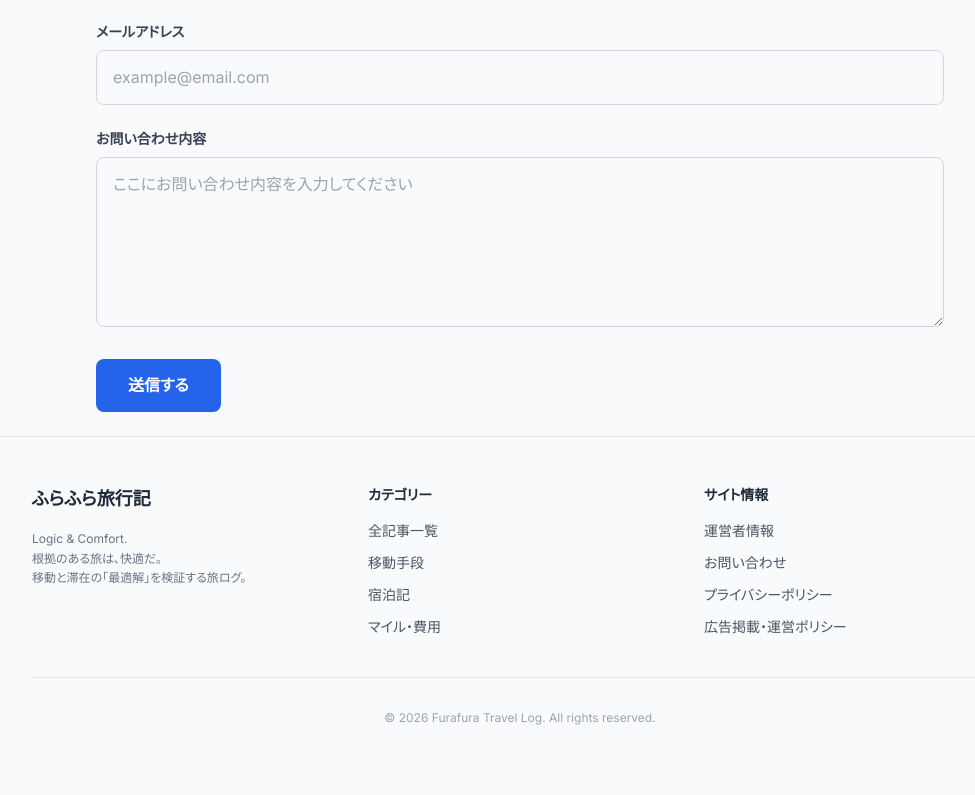
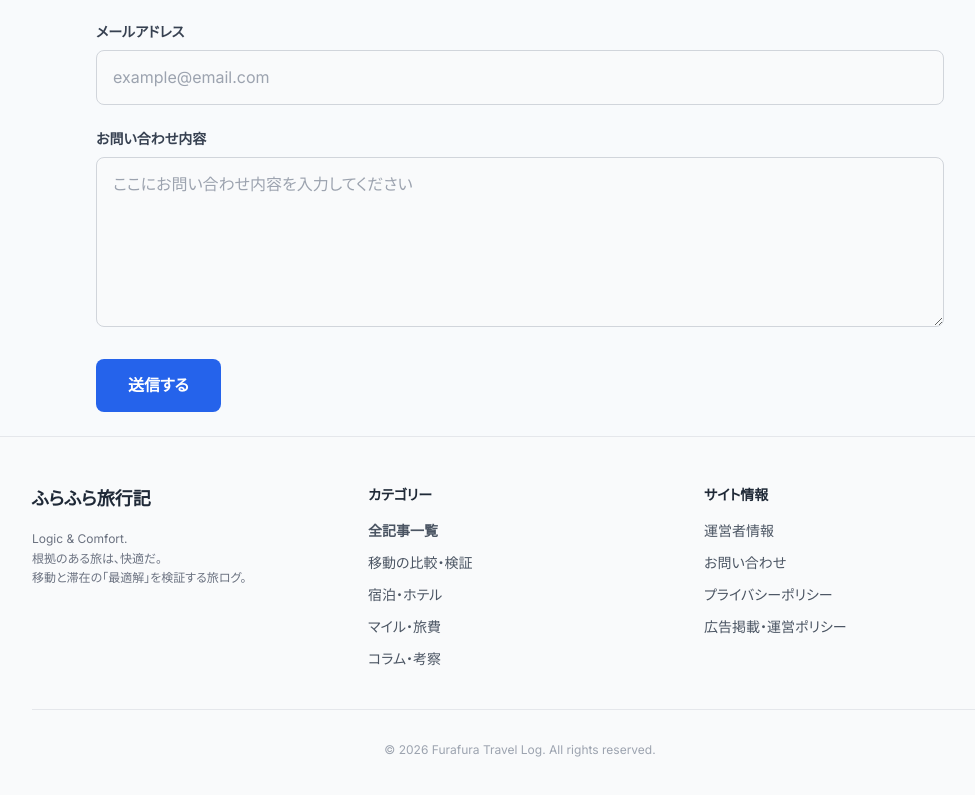
Before and after one commit to furahurarin/my-travel-blog, a Next.js app: page /contact in a window 1280 px wide. Shown: the part 387-1182 px from the top of the page, without its empty margins (120-1095 px from the left). Before the commit the page ends 1161 px from the top, so only its background shows below. Built offline with nearby package versions, Linux system fonts and the light colour scheme; no server answers.

Commit message:
2026_02_09 サイト土台完成

```diff
--- a/src/app/blog/[categoryId]/page.tsx
+++ b/src/app/blog/[categoryId]/page.tsx
@@ -10,8 +10,21 @@ type Props = {
   params: Promise<{ categoryId: string }>;
 };
 
+// メタデータ生成ロジック
 export async function generateMetadata({ params }: Props): Promise<Metadata> {
   const { categoryId } = await params;
+
+  // ▼▼▼ "all" の場合の特例処理 ▼▼▼
+  if (categoryId === "all") {
+    return {
+      title: "全記事一覧",
+      description: "ふらふら旅行記のすべての記事アーカイブ。",
+      openGraph: {
+        title: "全記事一覧 | ふらふら旅行記",
+      },
+    };
+  }
+
   const categories = await getCategories({ filters: `id[equals]${categoryId}` });
   const category = categories.contents[0];
 
@@ -26,35 +39,55 @@ export async function generateMetadata({ params }: Props): Promise<Metadata> {
   };
 }
 
+// 静的パス生成
 export async function generateStaticParams() {
   const categories = await getAllCategories();
-  return categories.map((cat) => ({
+  // 既存のカテゴリIDに加え、"all" も静的生成対象に含める
+  const params = categories.map((cat) => ({
     categoryId: cat.id,
   }));
+  return [...params, { categoryId: "all" }];
 }
 
 export default async function CategoryPage({ params }: Props) {
   const { categoryId } = await params;
 
+  // 変数定義
+  let categoryName = "";
+  let posts = [];
+
+  // ▼▼▼ "all" かどうかで処理を分岐 ▼▼▼
+  if (categoryId === "all") {
+    categoryName = "全記事一覧";
+    // フィルタなしで全件取得
+    const { contents } = await getList({
+      limit: 50,
+    });
+    posts = contents;
+  } else {
+    // 通常のカテゴリ取得
     const categories = await getCategories({ filters: `id[equals]${categoryId}` });
     const category = categories.contents[0];
 
     if (!category) notFound();
+    categoryName = category.name;
 
-  const { contents: posts } = await getList({
+    const { contents } = await getList({
       limit: 50,
       filters: `category[equals]${categoryId}`,
     });
+    posts = contents;
+  }
 
   return (
     <main className="max-w-7xl mx-auto p-4 sm:p-6 bg-gray-50 text-gray-900">
-      <Breadcrumb items={[{ name: "TOP", path: "/" }, { name: category.name }]} />
+      <Breadcrumb items={[{ name: "ホーム", path: "/" }, { name: categoryName }]} />
 
       <div className="flex flex-col lg:flex-row gap-10 mt-6">
         <div className="flex-1 min-w-0">
           <div className="bg-white p-8 rounded-2xl shadow-sm border border-gray-100 mb-8">
             <h1 className="text-3xl font-bold text-gray-900">
-              {category.name}
+              {categoryName}
             </h1>
             <p className="text-sm text-gray-500 mt-2">
               {posts.length}件の記事が見つかりました
@@ -79,7 +112,7 @@ export default async function CategoryPage({ params }: Props) {
                     />
                   </div>
                   <div className="p-5 flex flex-col justify-center flex-grow">
-                    <h2 className="text-lg font-bold text-gray-900 mb-2 group-hover:text-brand-600 transition-colors">
+                    <h2 className="text-lg font-bold text-gray-900 mb-2 group-hover:text-blue-600 transition-colors">
                       {post.title}
                     </h2>
                     <p className="text-sm text-gray-600 mb-3 line-clamp-2">
--- a/src/app/page.tsx
+++ b/src/app/page.tsx
@@ -4,21 +4,27 @@ import Image from "next/image";
 import { Sidebar } from "@/components/Sidebar";
 import { TopSlider } from "@/components/TopSlider";
 
+// ▼▼▼ 修正: カテゴリ順序を「需要順」に変更し、「コラム」を追加 ▼▼▼
 const CATEGORY_SECTIONS = [
   {
     id: "mobility",
-    title: "移動手段を「比較・検証」する",
+    title: "移動の比較・検証",
     subtitle: "「安いけどしんどい」を避ける。時間・費用・疲労度を比較したルート検証。"
   },
   {
     id: "stay",
-    title: "滞在の「質」を確保する",
+    title: "宿泊・ホテル",
     subtitle: "翌日のパフォーマンスは宿で決まる。失敗しないホテルの選び方。"
   },
   {
     id: "money",
-    title: "旅費とマイルを「最適化」する",
+    title: "マイル・旅費",
     subtitle: "価値ある使い道と、損をしない決済・運用の出口戦略。"
+  },
+  {
+    id: "column",
+    title: "コラム・考察",
+    subtitle: "旅の思考実験と、個人的な検証記録のアーカイブ。"
   },
 ];
 
@@ -131,8 +137,7 @@ export default async function Home() {
           </div>
         </div>
 
-        {/* サイドバーのプロフィールを非表示に */}
-        <Sidebar showProfile={false} />
+        <Sidebar />
       </div>
     </main>
   );
--- a/src/components/Footer.tsx
+++ b/src/components/Footer.tsx
@@ -16,23 +16,23 @@ export const Footer = () => {
             </p>
           </div>
 
-          {/* 2. カテゴリ・記事を探す */}
+          {/* 2. カテゴリー（トップページと整合性をとる） */}
           <div>
             <h3 className="text-sm font-bold text-gray-800 mb-4">カテゴリー</h3>
             <ul className="space-y-3 text-sm text-gray-600">
               <li>
-                <Link href="/blog/all" className="hover:text-blue-600 transition flex items-center gap-2">
-                  <span>全記事一覧</span>
+                <Link href="/blog/all" className="hover:text-blue-600 transition font-bold">
+                  全記事一覧
                 </Link>
               </li>
-              {/* 英語表記を削除し日本語のみに */}
-              <li><Link href="/blog/mobility" className="hover:text-blue-600 transition">移動手段</Link></li>
-              <li><Link href="/blog/hotel" className="hover:text-blue-600 transition">宿泊記</Link></li>
-              <li><Link href="/blog/money" className="hover:text-blue-600 transition">マイル・費用</Link></li>
+              <li><Link href="/blog/mobility" className="hover:text-blue-600 transition">移動の比較・検証</Link></li>
+              <li><Link href="/blog/stay" className="hover:text-blue-600 transition">宿泊・ホテル</Link></li>
+              <li><Link href="/blog/money" className="hover:text-blue-600 transition">マイル・旅費</Link></li>
+              <li><Link href="/blog/column" className="hover:text-blue-600 transition">コラム・考察</Link></li>
             </ul>
           </div>
 
-          {/* 3. サイト情報・法的表記 */}
+          {/* 3. サイト情報 */}
           <div>
             <h3 className="text-sm font-bold text-gray-800 mb-4">サイト情報</h3>
             <ul className="space-y-3 text-sm text-gray-600">
--- a/src/components/Sidebar.tsx
+++ b/src/components/Sidebar.tsx
@@ -10,6 +10,24 @@ type SidebarProps = {
 export const Sidebar = async ({ showProfile = true }: SidebarProps) => {
   const { contents: newPosts } = await getList({ limit: 5 });
   const categories = await getAllCategories();
+
+  // ▼▼▼ 修正: カテゴリの表示順序を定義して並び替え ▼▼▼
+  const categoryOrder = ["mobility", "stay", "money", "column"];
+
+  const sortedCategories = [...categories].sort((a, b) => {
+    const indexA = categoryOrder.indexOf(a.id);
+    const indexB = categoryOrder.indexOf(b.id);
+
+    // 両方とも定義リストにある場合、その順序に従う
+    if (indexA !== -1 && indexB !== -1) return indexA - indexB;
+
+    // 定義リストにあるものを優先して上に表示
+    if (indexA !== -1) return -1;
+    if (indexB !== -1) return 1;
+
+    // どちらもリストにない場合は元の順序を維持
+    return 0;
+  });
 
   return (
     <aside className="w-full lg:w-80 flex flex-col gap-8">
@@ -78,11 +96,11 @@ export const Sidebar = async ({ showProfile = true }: SidebarProps) => {
         </div>
       </div>
 
-      {/* 4. カテゴリ (常に表示) */}
+      {/* 4. カテゴリ (定義順に表示) */}
       <div className="bg-white p-6 rounded-xl shadow-sm border border-gray-100">
         <h3 className="font-bold text-gray-800 mb-4 border-b pb-2">カテゴリ</h3>
         <ul className="space-y-2">
-          {categories.map((cat) => (
+          {sortedCategories.map((cat) => (
             <li key={cat.id}>
               <Link
                 href={`/blog/${cat.id}`}
```
Lines whose indentation alone changed are shown as unchanged.
